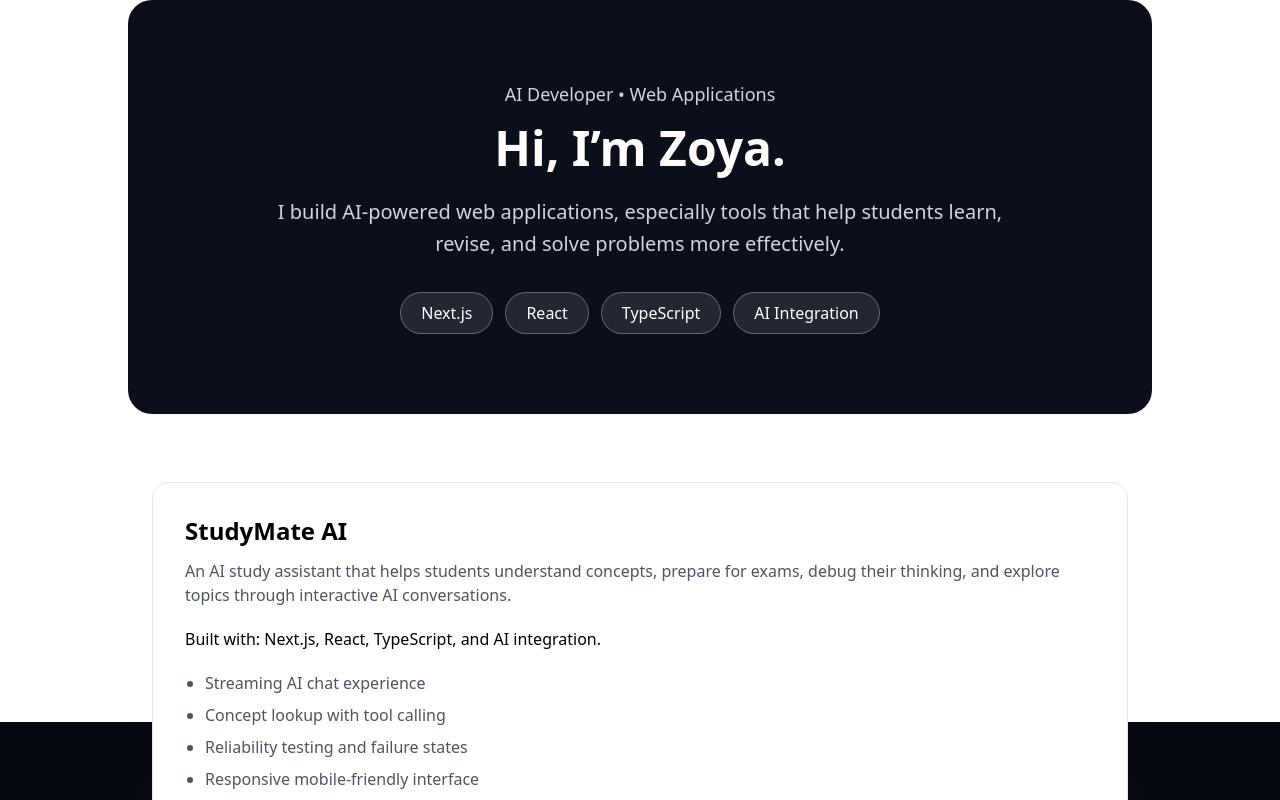
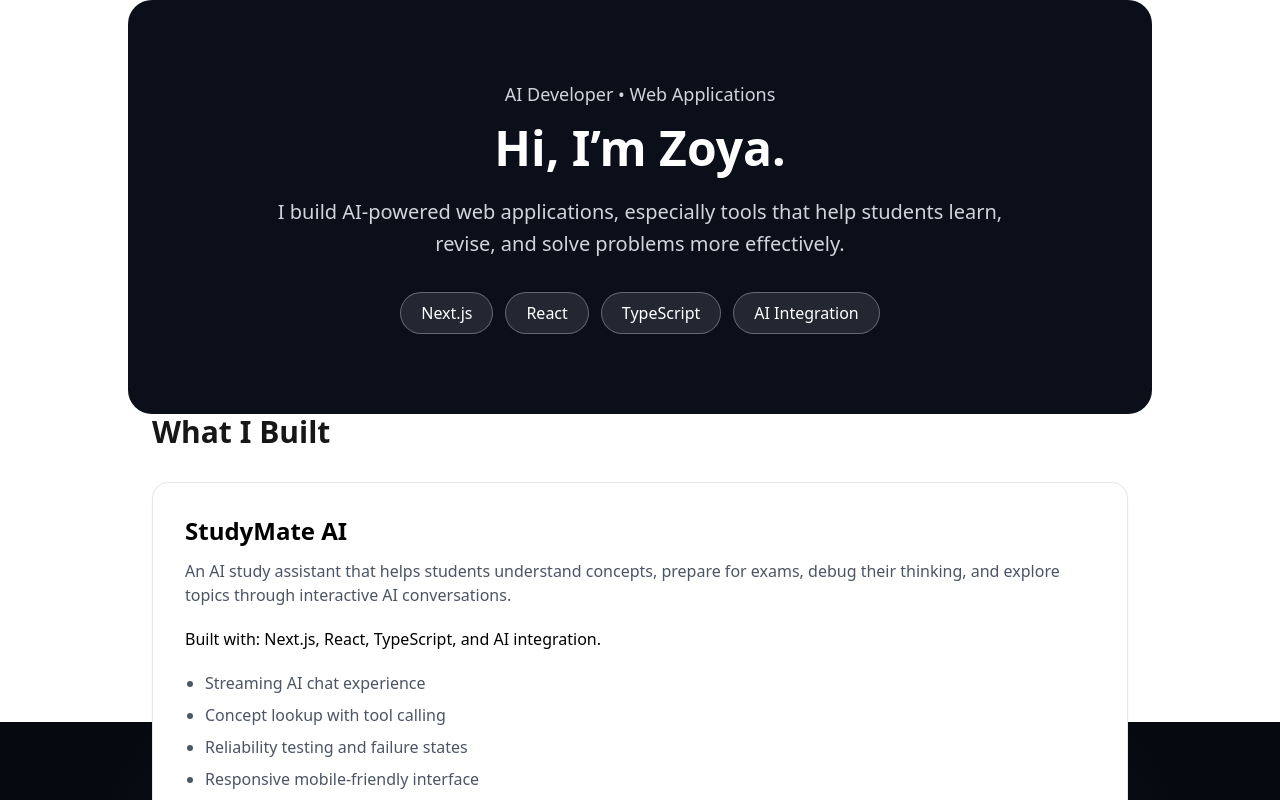
Before and after one commit to Zoya12-design/StudyMate-AI, a Next.js app: page / in a window 1280 px wide. Shown: the top 800 px of the page. Built offline with nearby package versions, Linux system fonts and the light colour scheme.

Commit message:
Fix contrast on heading and helper text

```diff
--- a/app/page.tsx
+++ b/app/page.tsx
@@ -35,7 +35,7 @@ export default function Home() {
       </section>
 
       <section className="mx-auto max-w-5xl px-6 pb-20">
-        <h2 className="text-3xl font-bold text-white">What I Built</h2>
+        <h2 className="text-3xl font-bold text-neutral-900">What I Built</h2>
 
         <div className="mt-8 rounded-2xl border p-8 shadow-sm bg-white">
           <h3 className="text-2xl font-semibold">StudyMate AI</h3>
--- a/components/ChatInterface.tsx
+++ b/components/ChatInterface.tsx
@@ -560,7 +560,7 @@ className="h-12 shrink-0 rounded-2xl bg-neutral-900 px-5 text-sm font-semibold t
         </div>
 
         <div className="mx-auto mt-2 flex w-full max-w-3xl items-center justify-between gap-3">
-          <p className="hidden text-[11px] text-neutral-400 sm:block">
+          <p className="hidden text-[11px] text-neutral-500 sm:block"></p><p className="hidden text-[11px] text-neutral-400 sm:block">
             Enter to send • Shift + Enter for a new line
           </p>
 
```
